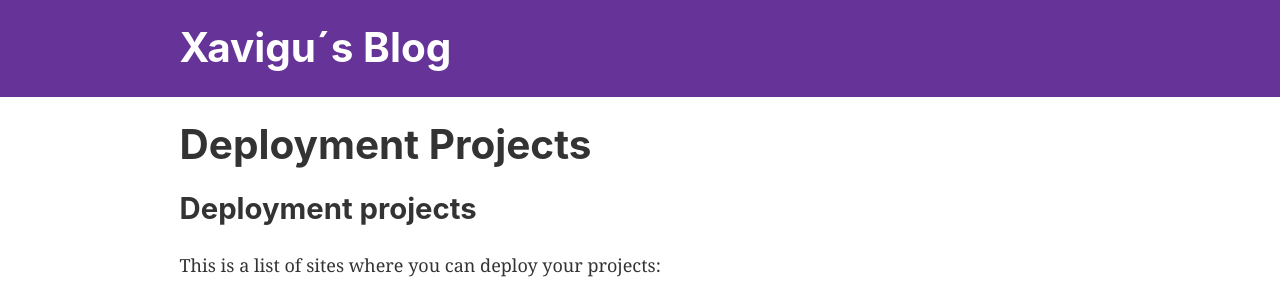
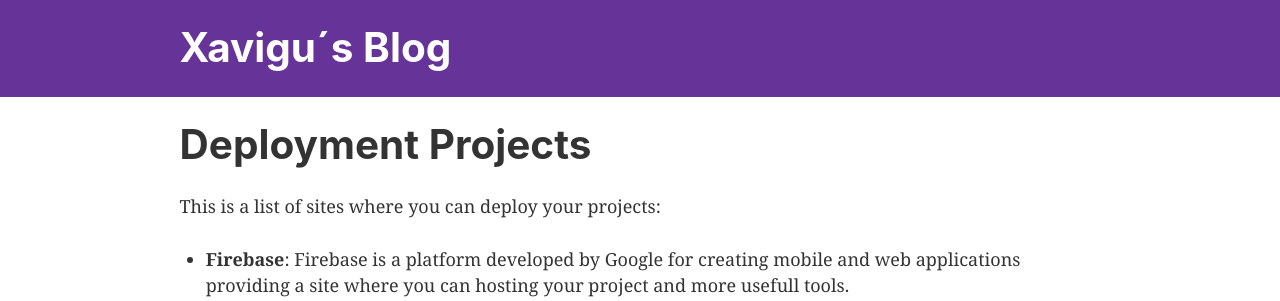
Before and after one commit to xavigu/Gatsby-blog, a Gatsby site: page /deployment-projects/ in a window 1280 px wide. Shown: the top 301 px of the page. Built offline with nearby package versions, Linux system fonts and the light colour scheme; Gatsby itself is replaced by a stand-in of ours.

Commit message:
duplicate title

```diff
--- a/src/markdown-pages/deployment-projects.md
+++ b/src/markdown-pages/deployment-projects.md
@@ -2,8 +2,6 @@
 title: 'Deployment Projects'
 date: '2021-02-23'
 ---
-
-## Deployment projects
 
 This is a list of sites where you can deploy your projects:
 
```
